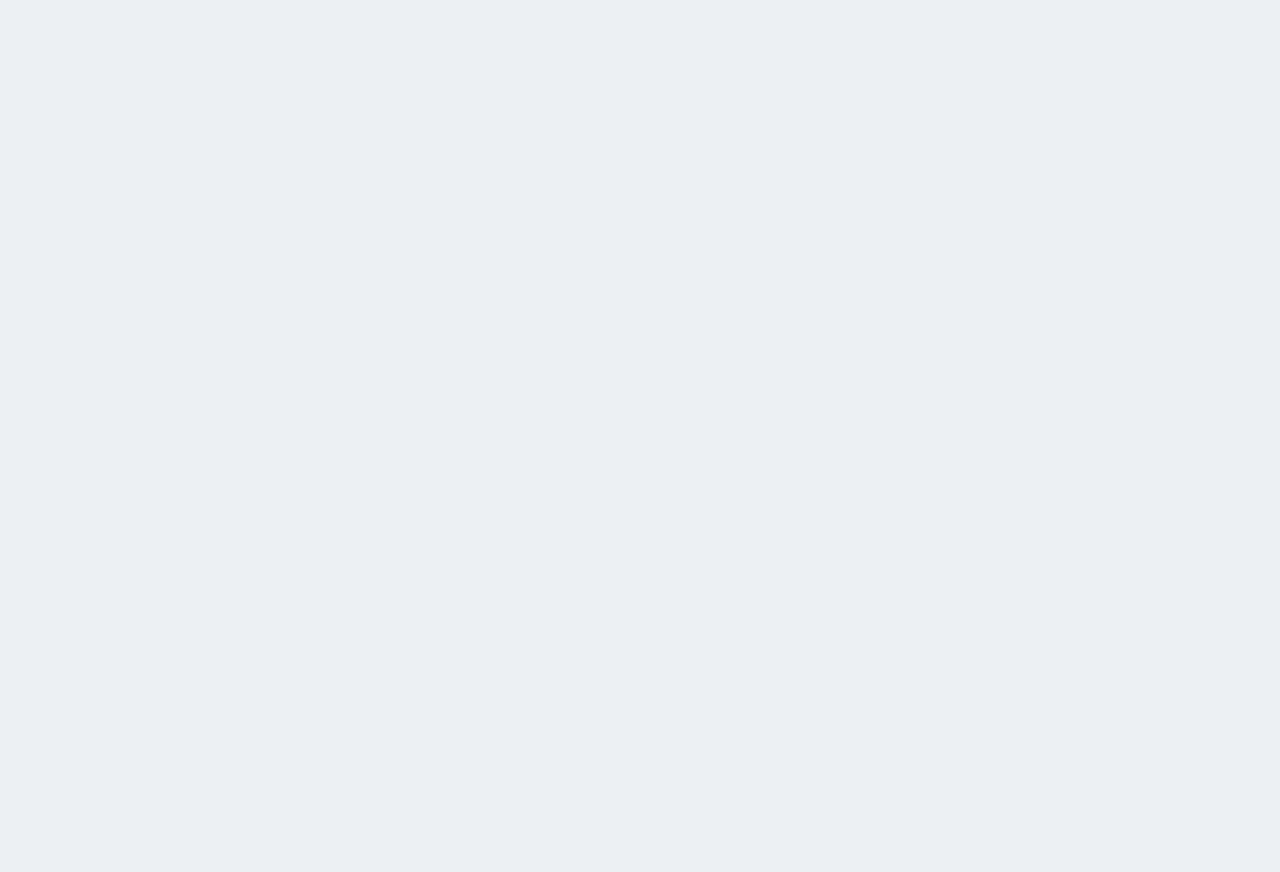
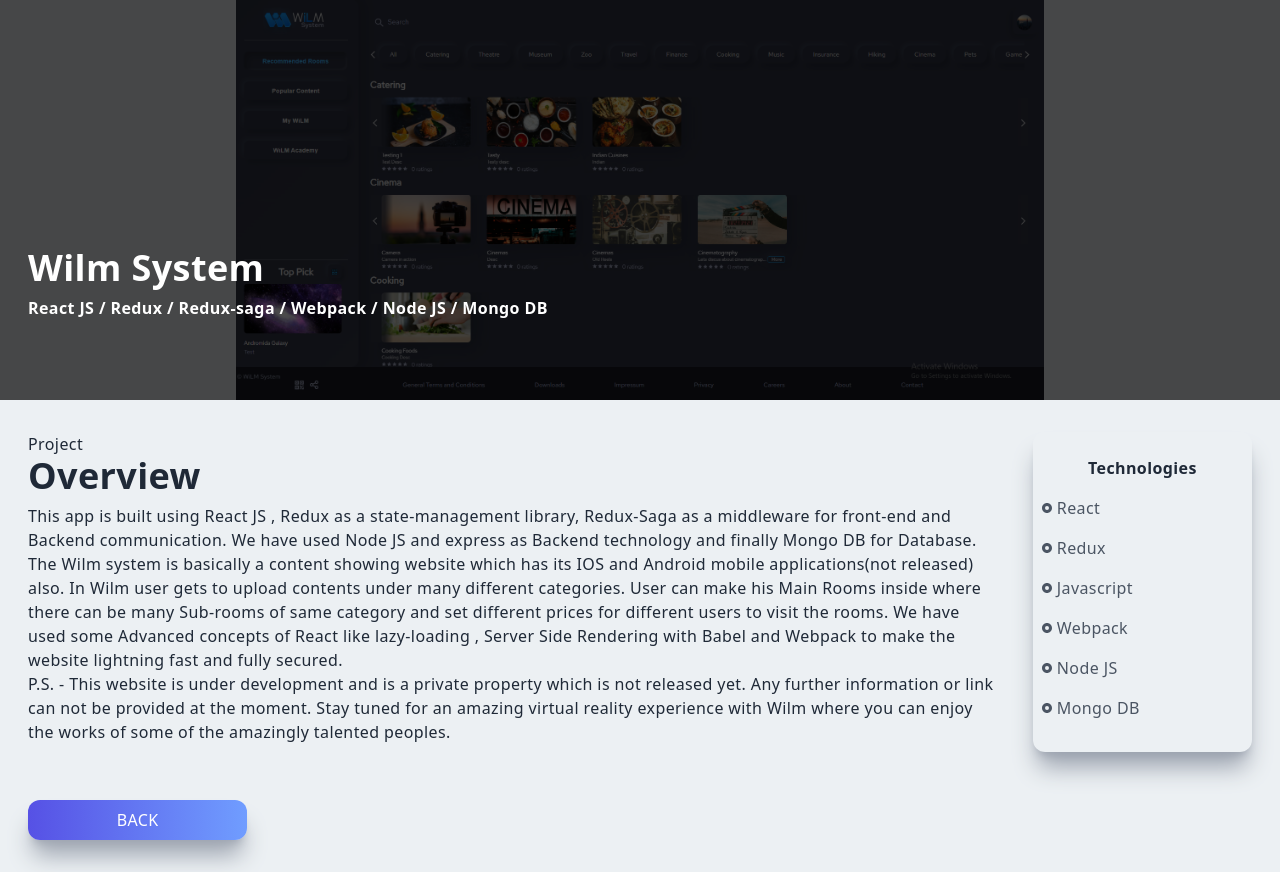
Before and after one commit to SupratimHazarika/portfolio, a Next.js app: page /project1 in a window 1280 px wide. Before the commit the page ends 800 px from the top, so only its background shows below. Built offline with nearby package versions, Linux system fonts and the light colour scheme.

Commit message:
project1 section completed and project2 section in progress

```diff
--- a/components/Projects.jsx
+++ b/components/Projects.jsx
@@ -15,12 +15,12 @@
           <ProjectItem
             title="Wilm System"
             backgroundImg={WilmImage}
-            projectUrl="/wilm"
+            projectUrl="/project1"
           />
           <ProjectItem
             title="Get It Shopping"
             backgroundImg={GetIt}
-            projectUrl="/getIt"
+            projectUrl="/project2"
           />
         </div>
       </div>
--- a/pages/project1.jsx
+++ b/pages/project1.jsx
@@ -1,11 +1,87 @@
-import React from 'react'
+import Image from 'next/image';
+import React from 'react';
+import wilmImage from '../public/assets/projects/wilm48.PNG';
+import { RiRadioButtonFill } from 'react-icons/ri';
+import Link from 'next/link';
 
 const project1 = () => {
   return (
-    <div>
+    <div className="w-full">
+      <div className="w-screen h-[50vh] relative">
+        <div className="absolute top-0 left-0 w-full h-[50vh] bg-black/70 z-10" />
+        <Image
+          className="absolute z-1"
+          layout="fill"
+          objectFit="contain"
+          src={wilmImage}
+          alt="/"
+        />
+        <div className="absolute top-[70%] max-w-[1240px] w-full left-[50%] right-[50%] translate-x-[-50%] translate-y-[-50%] text-white z-10 p-2">
+          <h2 className="py-2">Wilm System</h2>
+          <h3>React JS / Redux / Redux-saga / Webpack / Node JS / Mongo DB</h3>
+        </div>
+      </div>
 
+      <div className="max-w-[1240px] mx-auto p-2 grid md:grid-cols-5 gap-8 py-8">
+        <div className="col-span-4">
+          <p>Project</p>
+          <h2>Overview</h2>
+          <p className="pt-2">
+            This app is built using React JS , Redux as a state-management
+            library, Redux-Saga as a middleware for front-end and Backend
+            communication. We have used Node JS and express as Backend
+            technology and finally Mongo DB for Database. The Wilm system is
+            basically a content showing website which has its IOS and Android
+            mobile applications(not released) also. In Wilm user gets to upload
+            contents under many different categories. User can make his Main
+            Rooms inside where there can be many Sub-rooms of same category and
+            set different prices for different users to visit the rooms. We have
+            used some Advanced concepts of React like lazy-loading , Server Side
+            Rendering with Babel and Webpack to make the website lightning fast
+            and fully secured. <br></br> P.S. - This website is under development and is a
+            private property which is not released yet. Any further information
+            or link can not be provided at the moment. Stay tuned for an amazing
+            virtual reality experience with Wilm where you can enjoy the works
+            of some of the amazingly talented peoples.
+          </p>
+          {/* <a href="" target="_blank" rel="noreferrer">
+            <button className="px-8 py-2 mt-4 mr-8">Code</button>
+          </a>
+          <a href="" target="_blank" rel="noreferrer">
+
+          </a> */}
+        </div>
+        <div className="col-span-4 md:col-span-1 shadow-xl shadow-gray-400 rounded-xl py-4">
+          <div className="p-2">
+            <p className="text-center font-bold pb-2">Technologies</p>
+            <div className="grid grid-cols-3 md:grid-cols-1">
+              <p className="text-gray-600 py-2 flex items-center">
+                <RiRadioButtonFill className="pr-1" /> React
+              </p>
+              <p className="text-gray-600 py-2 flex items-center">
+                <RiRadioButtonFill className="pr-1" /> Redux
+              </p>
+              <p className="text-gray-600 py-2 flex items-center">
+                <RiRadioButtonFill className="pr-1" /> Javascript
+              </p>
+              <p className="text-gray-600 py-2 flex items-center">
+                <RiRadioButtonFill className="pr-1" /> Webpack
+              </p>
+              <p className="text-gray-600 py-2 flex items-center">
+                <RiRadioButtonFill className="pr-1" /> Node JS
+              </p>
+              <p className="text-gray-600 py-2 flex items-center">
+                <RiRadioButtonFill className="pr-1" /> Mongo DB
+              </p>
+            </div>
+          </div>
+        </div>
+        <Link href="/#projects">
+          <button className="px-8 py-2 mt-4">Back</button>
+        </Link>
+      </div>
     </div>
-  )
-}
+  );
+};
 
-export default project1
+export default project1;
--- /dev/null
+++ b/pages/project2.jsx
@@ -0,0 +1,9 @@
+import React from 'react'
+
+const project2 = () => {
+  return (
+    <div>This page is under development</div>
+  )
+}
+
+export default project2
```
Also changed, not shown: public/assets/projects/wilm48.PNG (added).
